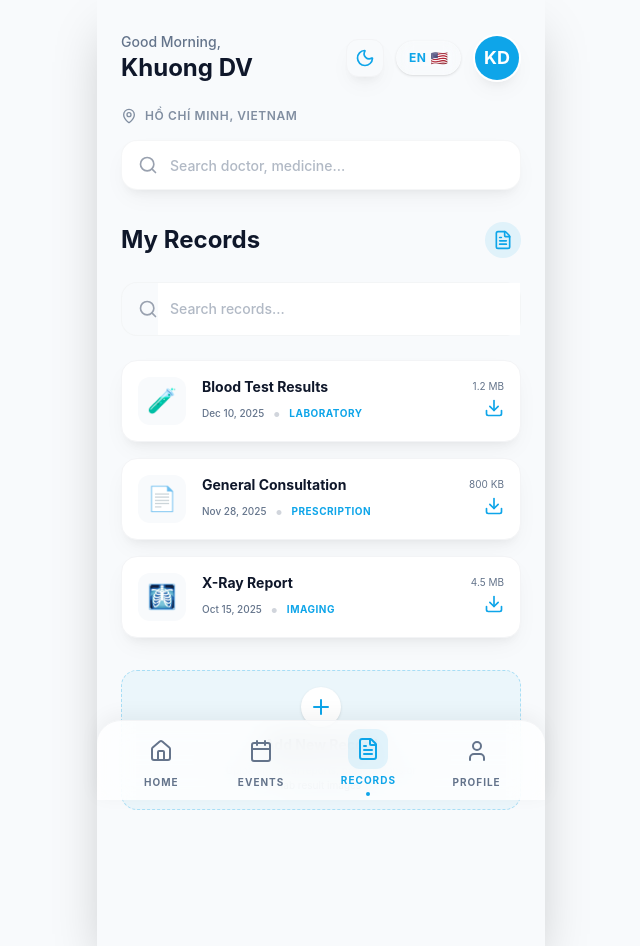
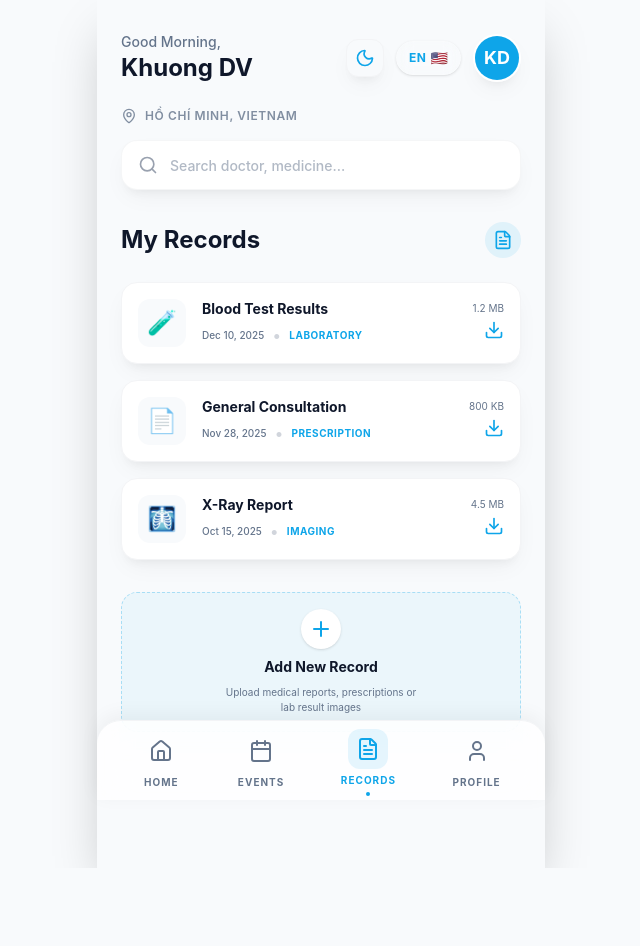
Before and after one commit to vfa-khuongdv/health-care-webview, a React (Vite) app: page /records in a window 1280 px wide. Shown: the whole page, without its empty margins (319-959 px from the left). After the commit the page ends 868 px from the top, so only its background shows below. Built offline with nearby package versions, Linux system fonts and the light colour scheme.

Commit message:
refactor: remove search input component from Records page

```diff
--- a/src/pages/Records.tsx
+++ b/src/pages/Records.tsx
@@ -40,14 +40,6 @@ const Records = () => {
           <FileText className="w-5 h-5 text-healthcare-primary" />
         </div>
       </div>
-
-      <Input
-        placeholder={t('records.search_placeholder')}
-        leftIcon={<Search className="w-5 h-5" />}
-        containerClassName="mb-6"
-        className="pl-0 bg-white dark:bg-slate-800 dark:text-white dark:placeholder:text-slate-500"
-      />
-
       <div className="space-y-4">
         {records.map((record) => (
           <div key={record.id} className="bg-white dark:bg-slate-900 p-4 rounded-2xl shadow-premium border border-gray-100 dark:border-slate-800 flex items-center justify-between hover:border-healthcare-primary/30 transition-colors cursor-pointer group">
```
